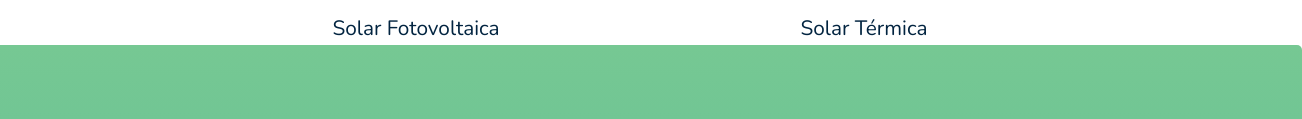
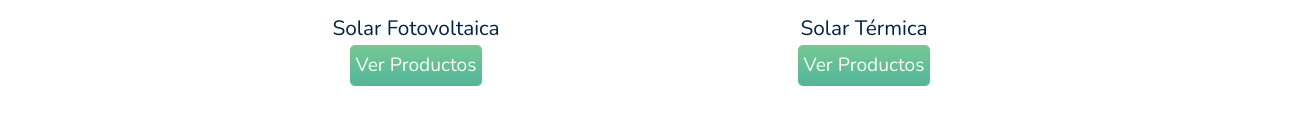
Before and after one commit to micanevoran/SOLENA, a website: page index.html in a window 1280 px wide. Shown: the part 1015-1134 px from the top of the page, 1302 px wide, since content can reach past the window. Drawn offline with nearby package versions, Linux system fonts and the light colour scheme.

Commit message:
modificaciones v13 para entrega del proyecto final

```diff
--- a/scss/_index.scss
+++ b/scss/_index.scss
@@ -28,7 +28,7 @@ section{
         }
         .productlines--btn{
             @extend .button;
-            @include font-size(0.8rem,1rem,12rem);
+            @include font-size(0.8rem,1rem,1.2rem);
             padding: 0.4rem 0.1rem;
             a{
                 color: map-get($map:$palette, $key:'white');
```
Also changed, not shown: css/style.css.
